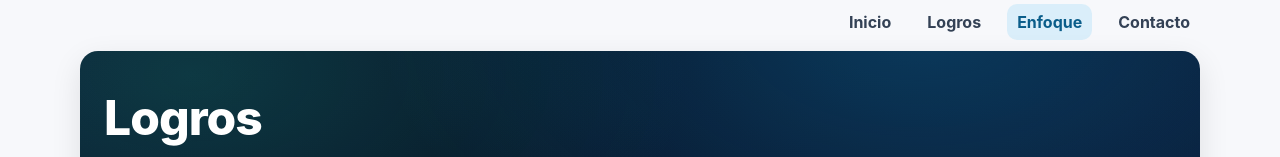
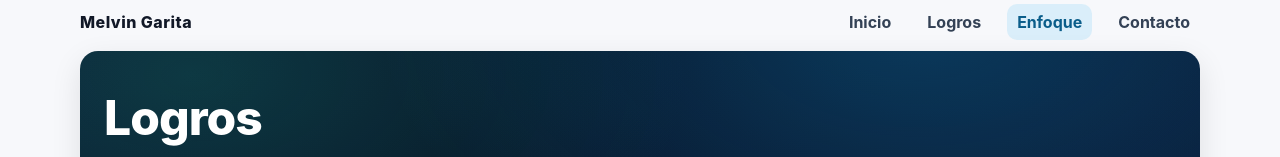
Before and after one commit to melvingarita/logros, a plain HTML site: page index.html in a window 1280 px wide. Shown: the top 157 px of the page. Drawn offline with Linux system fonts and the light colour scheme.

Commit message:
Add brand name 'Melvin Garita' to header

```diff
--- a/index.html
+++ b/index.html
@@ -104,7 +104,7 @@
   <!-- ======= Header / Nav ======= -->
   <header class="site-header" role="banner">
     <div class="container topnav">
-      <strong class="brand"></strong>
+      <strong class="brand">Melvin Garita</strong>
       <nav class="mainnav" aria-label="Navegación principal">
         <ul role="list">
           <li><a href="https://melvingarita.github.io/home" data-i18n="nav.home">Inicio</a></li>
```
